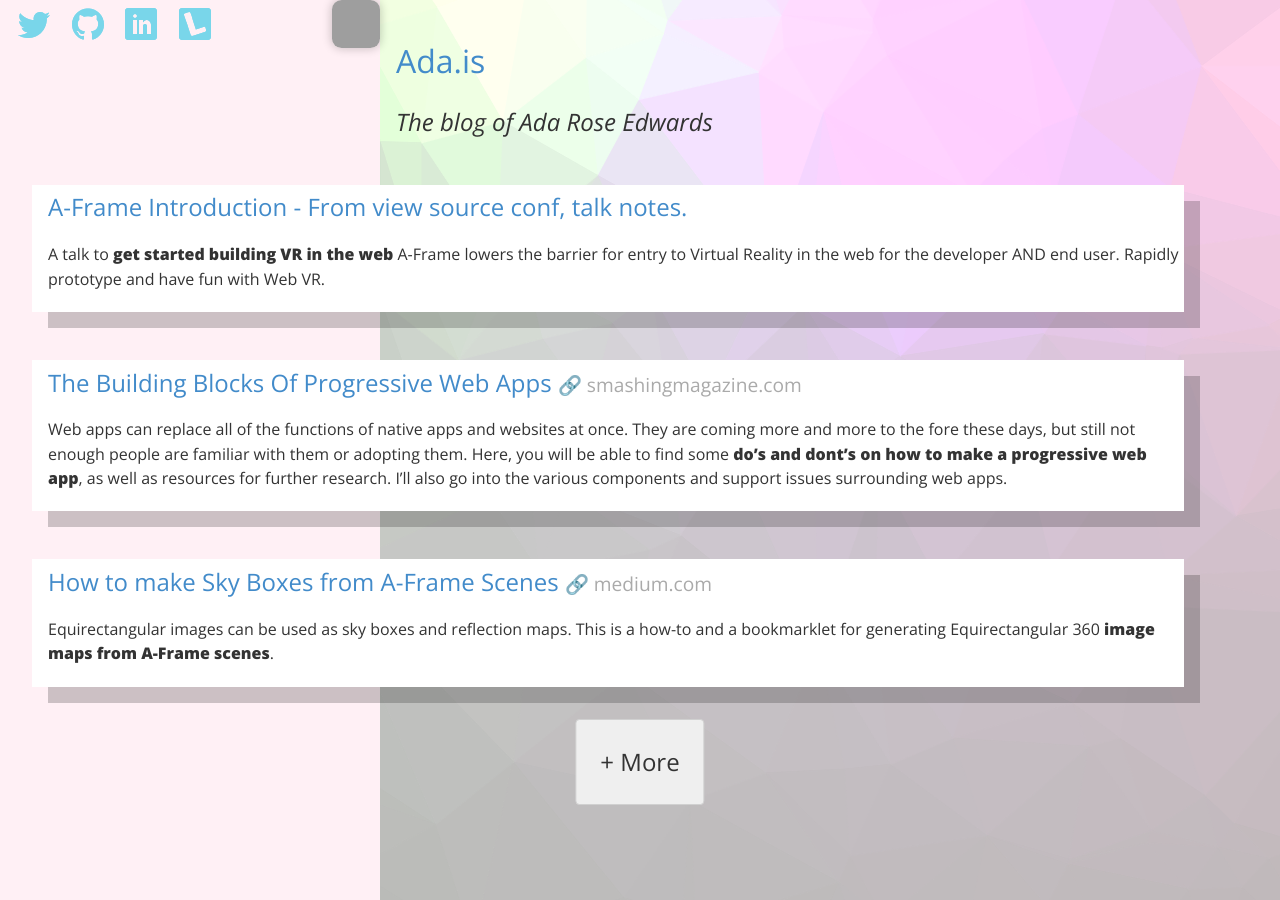
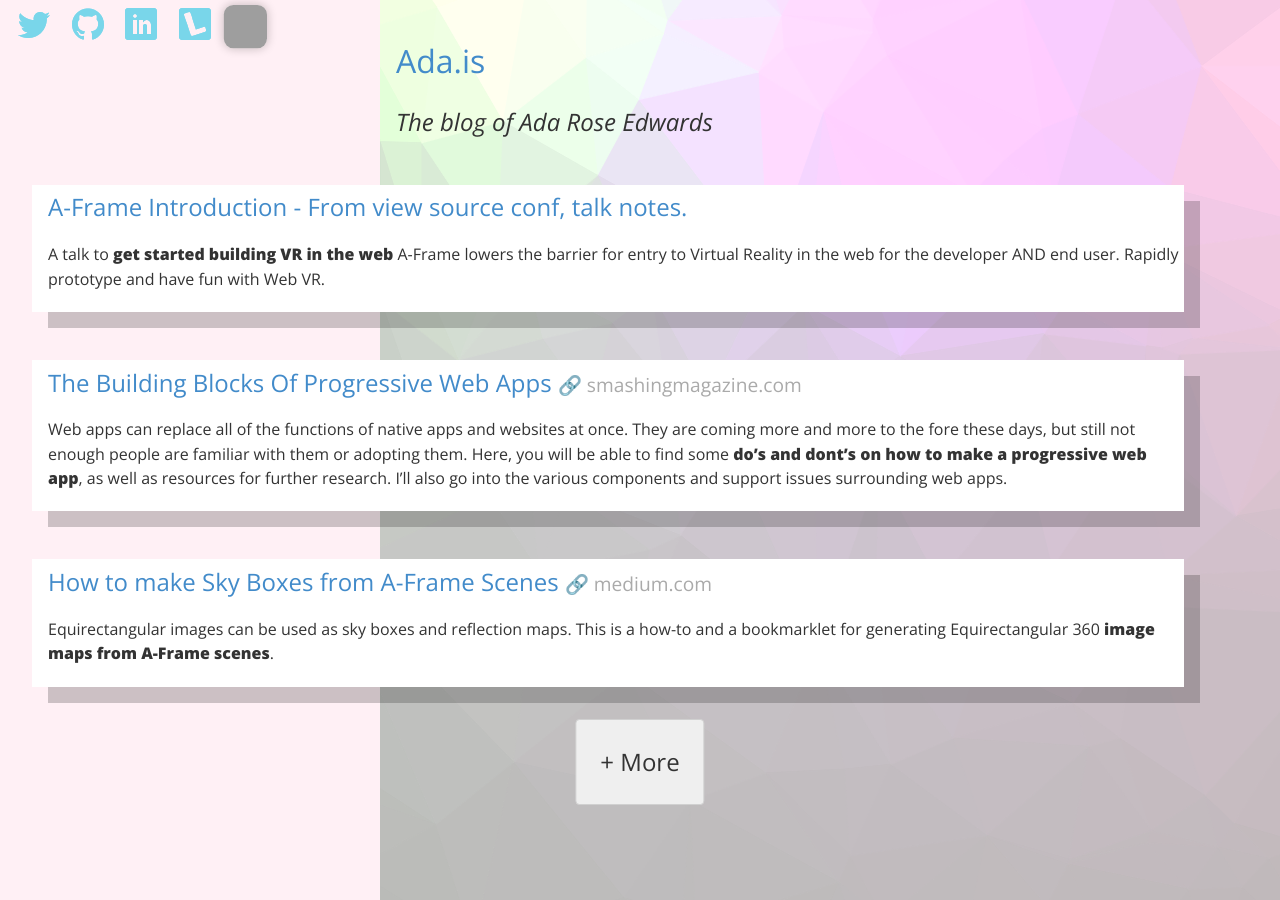
Before and after one commit to AdaRoseCannon/adarosecannon.github.io, a Jekyll site: the page built from index.html, in a window 1280 px wide. Built offline with Jekyll 4.4.1, drawn with Linux system fonts in a browser that asks for light colours; grey boxes are pictures that could not be loaded.

Commit message:
tweak profile pic css

```diff
--- a/styles/main.scss
+++ b/styles/main.scss
@@ -87,17 +87,15 @@
 
 .profile-pic {
 	font-size: 3rem;
-	width: 5em;
-	height: 5em;
-	float: right;
+	width: 4.5em;
+	height: 4.5em;
 	display: inline-block;
 	transition: transform 1s ease;
 	transform: scale(0.2, 0.2);
 	transform-origin: 100% 0;
 	background: url(https://s.gravatar.com/avatar/e137ba0321f12ecb5340680815b42c26?s=400);
 	background-size: cover;
-    margin-left: -4em;
-    margin-bottom: -4em;
+    margin: 0.1em 0.1em -3.6em -3.6em;
 	border-radius: 1em;
 	z-index: 3;
 	position: relative;
```
